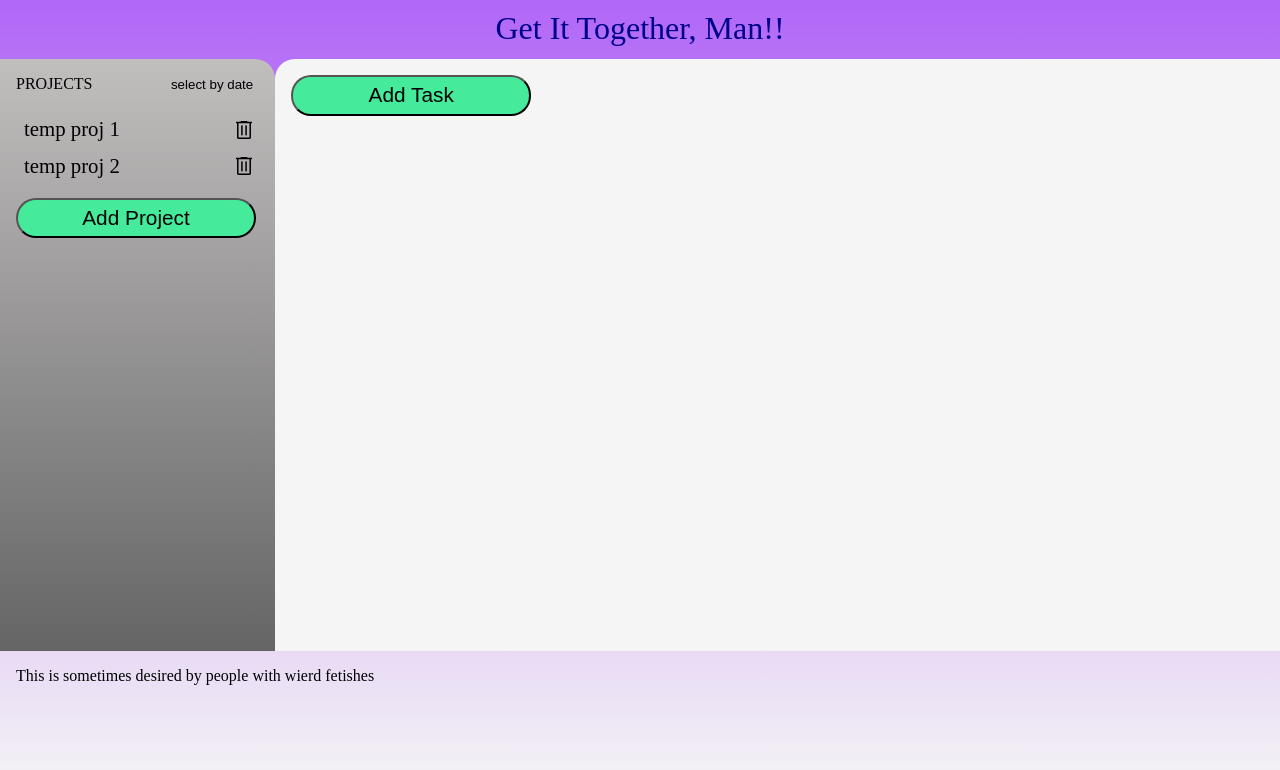
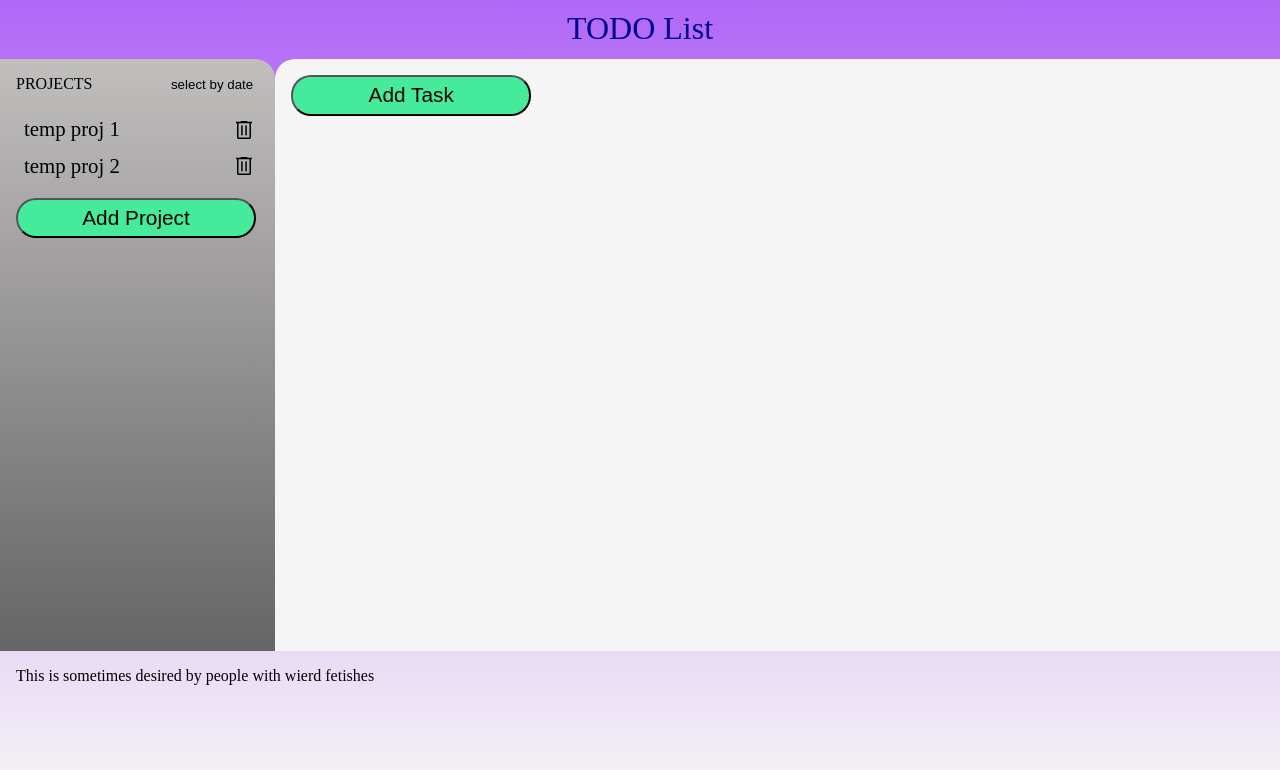
Before and after one commit to blitheryjibits/task-list, a website built with webpack: page dist/index.html in a window 1280 px wide. Built offline with nearby package versions, Linux system fonts and the light colour scheme.

Commit message:
Changed - changed the title of the project to a more approriate name.

```diff
--- a/dist/index.html
+++ b/dist/index.html
@@ -13,7 +13,7 @@
 <body>
 
     <header>
-        <div>Get It Together, Man!!</div>
+        <div>TODO List</div>
     </header>
     <main>
         <nav class="nav" id="nav-left">
```
